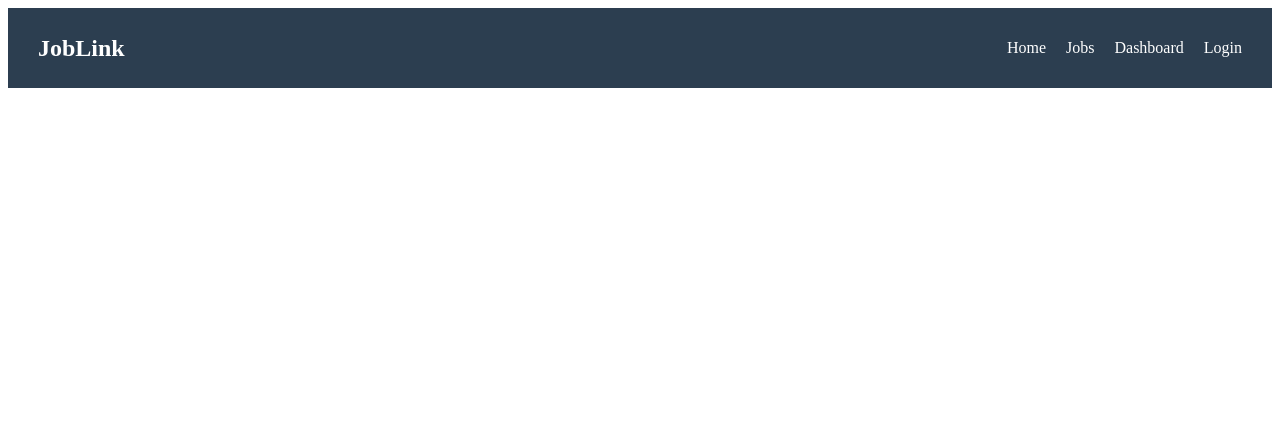
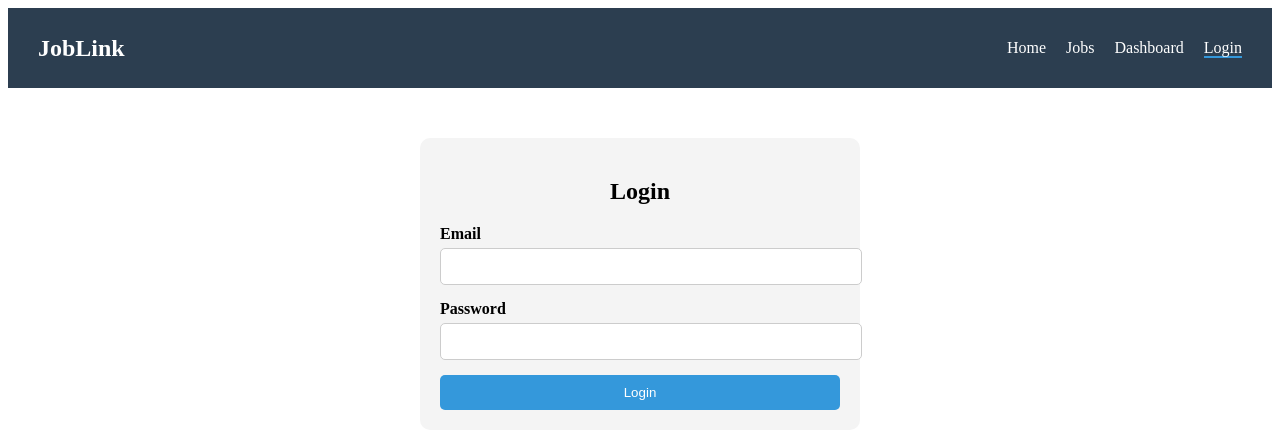
Before and after one commit to KKShaminda/Joblink, an Angular app in the folder joblink-frontend/: page /login in a window 1280 px wide. Before the commit this address led to /. Shown: the top 448 px of the page. Built offline with nearby package versions, Linux system fonts and the light colour scheme.

Commit message:
create LOgin Page

```diff
--- a/joblink-frontend/src/app/app.routes.ts
+++ b/joblink-frontend/src/app/app.routes.ts
@@ -2,9 +2,11 @@ import { Routes } from '@angular/router';
 import { Landing } from './pages/landing/landing';
 import { JobListings } from './pages/job-listings/job-listings';
 import { JobDetails } from './pages/job-details/job-details';
+import { Login } from './pages/login/login';
 
 export const routes: Routes = [
     { path: '', component: Landing },
     { path: 'jobs', component: JobListings },
-    { path: 'jobs/:id', component: JobDetails }
+    { path: 'jobs/:id', component: JobDetails },
+    { path: 'login', component: Login }
 ];
--- /dev/null
+++ b/joblink-frontend/src/app/pages/login/login.html
@@ -0,0 +1,24 @@
+<div class="login-container">
+  <h2>Login</h2>
+  <form [formGroup]="loginForm" (ngSubmit)="onSubmit()">
+    <!-- Email -->
+    <div class="form-group">
+      <label>Email</label>
+      <input type="email" formControlName="email" />
+      <div class="error" *ngIf="loginForm.get('email')?.invalid && loginForm.get('email')?.touched">
+        Please enter a valid email.
+      </div>
+    </div>
+
+    <!-- Password -->
+    <div class="form-group">
+      <label>Password</label>
+      <input type="password" formControlName="password" />
+      <div class="error" *ngIf="loginForm.get('password')?.invalid && loginForm.get('password')?.touched">
+        Password must be at least 6 characters.
+      </div>
+    </div>
+
+    <button type="submit">Login</button>
+  </form>
+</div>
--- /dev/null
+++ b/joblink-frontend/src/app/pages/login/login.scss
@@ -0,0 +1,49 @@
+.login-container {
+  max-width: 400px;
+  margin: 50px auto;
+  padding: 20px;
+  background: #f4f4f4;
+  border-radius: 10px;
+
+  h2 {
+    text-align: center;
+    margin-bottom: 20px;
+  }
+
+  .form-group {
+    margin-bottom: 15px;
+
+    label {
+      display: block;
+      margin-bottom: 5px;
+      font-weight: bold;
+    }
+
+    input {
+      width: 100%;
+      padding: 10px;
+      border: 1px solid #ccc;
+      border-radius: 5px;
+    }
+
+    .error {
+      color: red;
+      font-size: 0.9rem;
+      margin-top: 5px;
+    }
+  }
+
+  button {
+    width: 100%;
+    padding: 10px;
+    background: #3498db;
+    color: white;
+    border: none;
+    border-radius: 5px;
+    cursor: pointer;
+
+    &:hover {
+      background: #2980b9;
+    }
+  }
+}
--- /dev/null
+++ b/joblink-frontend/src/app/pages/login/login.ts
@@ -0,0 +1,32 @@
+import { Component } from '@angular/core';
+import { ReactiveFormsModule, FormBuilder, FormGroup, Validators } from '@angular/forms';
+import { CommonModule } from '@angular/common';
+
+@Component({
+  selector: 'app-login',
+  imports: [ReactiveFormsModule, CommonModule],
+  templateUrl: './login.html',
+  styleUrl: './login.scss'
+})
+export class Login {
+  loginForm: FormGroup;
+
+  constructor(private fb: FormBuilder) {
+    // Initialize the form with controls
+    this.loginForm = this.fb.group({
+      email: ['', [Validators.required, Validators.email]],
+      password: ['', [Validators.required, Validators.minLength(6)]]
+    });
+  }
+
+  // Called when form is submitted
+  onSubmit() {
+    if (this.loginForm.valid) {
+      console.log('Form Submitted:', this.loginForm.value);
+      alert('Login Successful!');
+    } else {
+      alert('Form is invalid. Please check the inputs.');
+    }
+  }
+
+}
```
Also changed, not shown: 1 other file (tests, documents, lock files or other folders).
